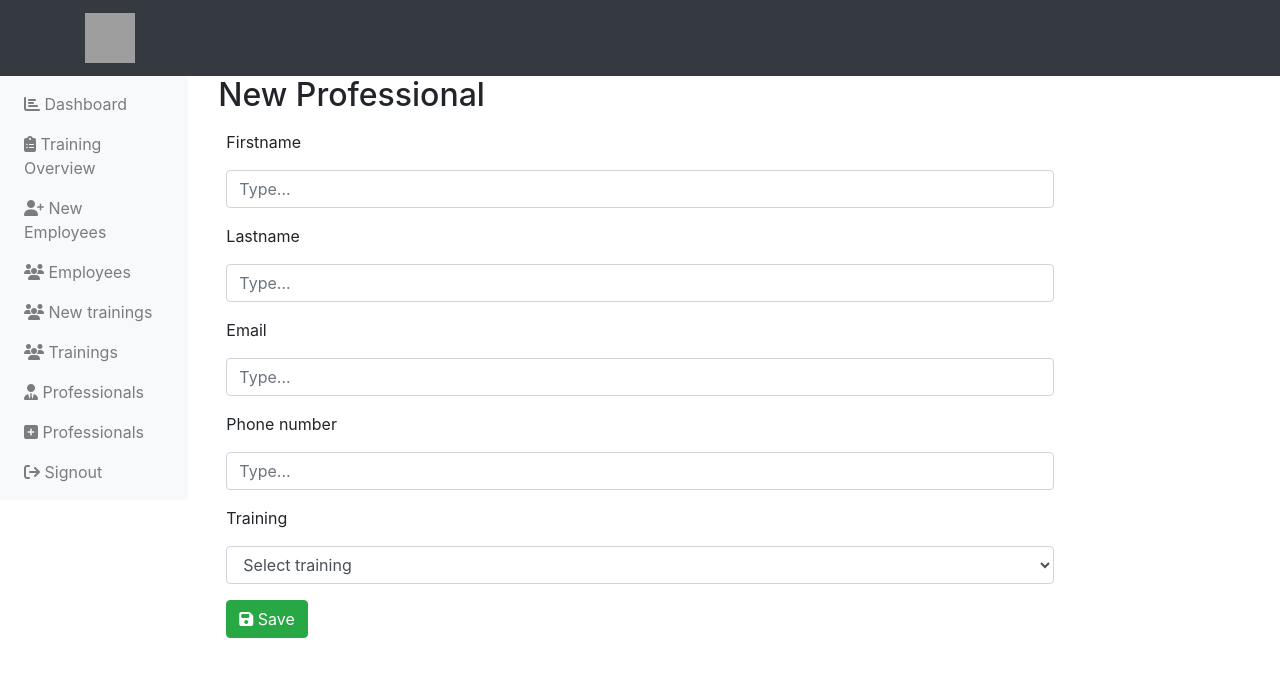
After one commit to ndahimana154/employee-improvement-and-training-system, a PHP site: page /administration-new-professionals.php in a window 1280 px wide. The commit adds this page. Shown: the top 677 px of the page. Run offline with PHP 8.4, Linux system fonts and the light colour scheme; a user stored in the database is signed in; data comes from the database, SQL or seed files in the repository; grey boxes are pictures that could not be loaded.

Commit message:
Now the administrator can add professional and assign him to training automatically while adding him. Nex time it will be viewing the training the professional have. and adding other ocntrols. And i will be correctin the chatting

```diff
--- /dev/null
+++ b/administration-new-professionals.php
@@ -0,0 +1,273 @@
+<?php
+    session_start();
+    include('php/connection.php');
+
+    // Check if the user is logged in and the user type is correct
+    if (!isset($_SESSION['user_name'])) {
+        header("location: user-login.php");
+    } elseif ($_SESSION['user_type'] != 'Administration') {
+        header("location: user-login.php");
+    } else {
+        include("php\administration-sessions.php");
+    }
+?>
+
+<!DOCTYPE html>
+<html lang="en">
+<head>
+    <meta charset="UTF-8">
+    <meta name="viewport" content="width=device-width, initial-scale=1.0">
+    <title>Employee Training System</title>
+    <!-- Link Bootstrap CSS -->
+    <link rel="stylesheet" href="https://maxcdn.bootstrapcdn.com/bootstrap/4.5.2/css/bootstrap.min.css">
+    <!-- Link Font-awesome icons -->
+    <link rel="stylesheet" href="https://cdnjs.cloudflare.com/ajax/libs/font-awesome/6.4.2/css/all.min.css" integrity="sha512-z3gLpd7yknf1YoNbCzqRKc4qyor8gaKU1qmn+CShxbuBusANI9QpRohGBreCFkKxLhei6S9CQXFEbbKuqLg0DA==" crossorigin="anonymous" referrerpolicy="no-referrer" />
+    <style>
+        .fixed-sidebar {
+            position: fixed;
+            top: 0;
+            left: 0;
+            height: 100vh;
+            width: 250px;
+            background-color: #f8f9fa;
+            border-right: 1px solid #e9ecef;
+            padding: 20px;
+        }
+        .dashboard-content {
+            margin-left: 250px;
+            padding: 20px;
+        }
+    </style>
+</head>
+<body>
+    <!-- Header -->
+    <?php include("php/administration-header.php"); ?>
+
+    <div class="">
+        <div class="row">
+            <!-- Left navigation links -->
+            <?php
+                include("php/administration-left-links.php");
+            ?>
+            <!-- Dashboard Content -->
+            <div class="col-md-8">
+                <div class="d-flex">
+                    <!-- <a href="" class="btn btn-success">
+                        <i class="fa fa-arrow-left"></i>
+                    </a> -->
+                    <h2>
+                        New Professional
+                    </h2>
+                </div>
+                <form action="" method="post" class="p-2">
+                    <?php
+                        if (isset($_POST['save_emp'])) {
+                            $firstname = $_POST['fn'];
+                            $lastname = $_POST['ln'];
+                            $email = $_POST['em'];
+                            $phone = $_POST['ph'];
+                            $training = $_POST['training'];
+
+                            // Generate a unique ID
+                            function generateEncryptedUniqueID() {
+                                $timestamp = time(); // Get the current timestamp
+                                $randomNumber = mt_rand(1000, 9999); // Generate a random number between 1000 and 9999
+                                $combinedValue = $timestamp . $randomNumber; // Combine timestamp and random number
+
+                                // Encrypt the combined value using MD5
+                                $encryptedValue = md5($combinedValue);
+
+                                return $encryptedValue;
+                            }
+
+                            // Example usage
+                            $encryptedID = generateEncryptedUniqueID();
+
+                            // Generate a random initialization vector (IV)
+                            // $iv = openssl_random_pseudo_bytes(openssl_cipher_iv_length('aes-256-cbc'));
+
+                            // Encrypt the data using AES-256-CBC encryption
+                            // $encryptedNID = openssl_encrypt($nid, 'aes-256-cbc', 'your_encryption_key', 0, $iv);
+
+                            // Store the encrypted data and IV securely, such as in a database
+                            // Make sure to keep the IV secret and associated with the encrypted data
+                            $check_email = mysqli_query($server,"SELECT * from professionals
+                                WHERE
+                                professional_email ='$email'
+                            ");
+                            if ($training =='Select training') {
+                                ?>
+                                <p class="alert alert-danger">
+                                    Please select a training
+                                </p>
+                                <?php
+                            }
+                            elseif (mysqli_num_rows($check_email) == 1) {
+                                ?>
+                                <p class="alert alert-danger">
+                                    Email address already taken.
+                                </p>
+                                <?php
+                            }
+                            else {
+                                // Also check phone
+                                $check_phone = mysqli_query($server,"SELECT * from professionals
+                                    WHERE
+                                    professional_phone ='$phone'
+                                ");
+                                if (mysqli_num_rows($check_phone) ==1) {
+                                    ?>
+                                    <p class="alert alert-danger">
+                                        Phone number already taken.
+                                    </p>
+                                    <?php
+                                }
+                                else {
+                                    // Save the professional
+                                    $save = mysqli_query($server,"INSERT into professionals
+                                        VALUES(null,'$firstname','$lastname','$email','$phone','Offline')
+                                    ");
+                                    if (!$save) {
+                                        ?>
+                                        <p class="alert alert-danger">
+                                            Saving professional has failed.
+                                        </p>
+                                        <?php
+                                    }
+                                    else {
+                                        $check_training_exists =mysqli_query($server,"SELECT * from trainings
+                                            WHERE
+                                            training_id = '$training'
+                                        ");
+                                        if (mysqli_num_rows($check_training_exists) !=1) {
+                                            ?>
+                                            <p class="alert alert-danger">
+                                                The professional is saved! But the training is not found.
+                                            </p>
+                                            <?php
+                                        }
+                                        else {
+                                            $get_professional_info = mysqli_fetch_array(mysqli_query($server,"SELECT * from
+                                                professionals WHERE
+                                                professional_email = '$email'
+                                                AND professional_phone = '$phone'
+                                            "));
+                                            $professional_id = $get_professional_info['professional_id'];
+                                            $save_professional_training =mysqli_query($server,"INSERT into training_professionals
+                                                VALUES(null,'$training','$professional_id','$encryptedID','Progress')
+                                            ");
+                                            if (!$save_professional_training) {
+                                                ?>
+                                                <p class="alert alert-danger">
+                                                    Assigning Professional to training failed.
+                                                </p>
+                                                <?php
+                                            }
+                                            else {
+                                                $data_check_trainings = mysqli_fetch_array($check_training_exists);
+                                                ?>
+                                                <p class="alert alert-success">
+                                                    Professional is save and assigned to training <b>("<?php echo $data_check_trainings['training_topic']; ?>")</b> successfully
+                                                </p>
+                                                <?php
+                                            }
+                                        }
+                                    }
+                                }
+                            }
+
+
+                        }
+                    ?>
+                    <p>
+                        Firstname
+                    </p>
+                    <p>
+                        <input type="text" name="fn" placeholder="Type..." class="form-control">
+                    </p>
+                    <p>
+                        Lastname
+                    </p>
+                    <p>
+                        <input type="text" name="ln" placeholder="Type..." class="form-control">
+                    </p>
+                    <p>
+                        Email
+                    </p>
+                    <p>
+                        <input type="email" name="em" placeholder="Type..." class="form-control">
+                    </p>
+                    <p>
+                        Phone number
+                    </p>
+                    <p>
+                        <input type="number" name="ph" placeholder="Type..." class="form-control">
+                    </p>
+                    <p>
+                        Training
+                    </p>
+                    <p>
+                        <select name="training" id="" class="form-control">
+                            <option value="Select training">
+                                Select training
+                            </option>
+                            <?php
+                                $get_trainings= mysqli_query($server,"SELECT * from trainings
+                                    WHERE training_status='Progress'
+                                    ORDER BY training_topic ASC
+                                    ");
+                                if (mysqli_num_rows($get_trainings) < 1) {
+                                    ?>
+                                    <option value="Select training">
+                                        No values found.
+                                    </option>
+                                    <?php
+                                }
+                                while($data_tranings = mysqli_fetch_array($get_trainings)) {
+                                    ?>
+                                    <option value="<?php echo $data_tranings['training_id']; ?>">
+                                        <?php echo $data_tranings['training_topic']; ?>
+                                    </option>
+                                    <?php
+                                }
+                            ?>
+                        </select>
+                    </p>
+                    <p>
+                        <button type="submit" name="save_emp" class="btn btn-success">
+                            <i class="fa fa-save"></i>
+                            Save
+                        </button>
+                    </p>
+                </form>
+            </div>
+        </div>
+    </div>
+
+    <!-- Include Bootstrap JS and your scripts -->
+    <script src="https://code.jquery.com/jquery-3.5.1.slim.min.js"></script>
+    <script src="https://cdn.jsdelivr.net/npm/@popperjs/core@2.9.3/dist/umd/popper.min.js"></script>
+    <script src="https://maxcdn.bootstrapcdn.com/bootstrap/4.5.2/js/bootstrap.min.js"></script>
+    <!-- Styles -->
+    <style>
+        .fixed-sidebar {
+            position: fixed;
+            top: 0;
+            left: 0;
+            height: 100vh;
+            width: 250px;
+            background-color: #f8f9fa;
+            border-right: 1px solid #e9ecef;
+            padding: 20px;
+        }
+        .dashboard-content {
+            margin-left: 250px;
+            padding: 20px;
+        }
+        /* Adjust the min-height based on your design needs */
+        .full-height {
+            min-height: calc(100vh - 80px);
+        }
+    </style>
+</body>
+</html>
--- a/php/administration-header.php
+++ b/php/administration-header.php
@@ -1,7 +1,7 @@
 <!-- Header -->
         <nav class="navbar navbar-expand-lg navbar-light bg-dark">
             <div class="container">
-                <a class="navbar-brand" href="home.php">
+                <a class="navbar-brand" href="adminstration-home.php">
                     <img src="logo.png" alt="Logo" width="50" height="50">
                 </a>
                 <button class="navbar-toggler" type="button" data-toggle="collapse" data-target="#navbarNav"
--- a/php/administration-left-links.php
+++ b/php/administration-left-links.php
@@ -22,6 +22,18 @@
                     <a class="nav-link" href="administration-trainings.php"><i class="fas fa-users"></i> Trainings</a>
                 </li>
                 <li class="nav-item">
+                    <a class="nav-link" href="administration-professionals.php">
+                    <i class="fas fa-user-tie"></i>
+                    Professionals
+                    </a>
+                </li>
+                <li class="nav-item">
+                    <a class="nav-link" href="administration-new-professionals.php">
+                    <i class="fas fa-plus-square"></i>
+                    Professionals
+                    </a>
+                </li>
+                <li class="nav-item">
                     <a class="nav-link" href="sign-out.php?administration"><i class="fas fa-sign-out"></i> Signout</a>
                 </li>
                 <!-- Add more navigation links here -->
```
Also changed, not shown: administration-professionals.php (renamed from administration-employees.php, +28 -39 lines), adminstration-home.php (+39 -14 lines), php/employee-get-training-content.php (line endings or trailing spaces), 1 other file.
